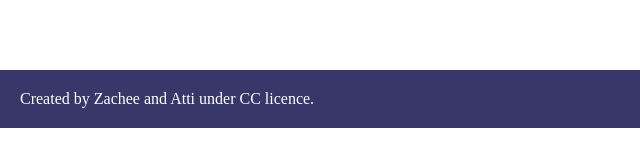
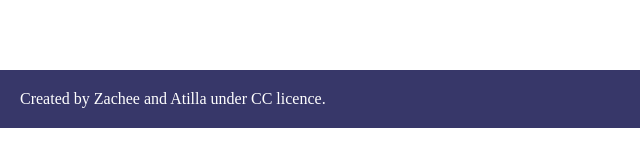
Before and after one commit to ishimwezachee/Scifi_movies-CP-2, a website built with webpack: page src/index.html in a window 1280 px wide. Shown: the part 666-807 px from the top of the page, 0-640 px from the left. Built offline with nearby package versions, Linux system fonts and the light colour scheme.

Commit message:
fixed name

```diff
--- a/src/index.html
+++ b/src/index.html
@@ -19,7 +19,7 @@
     </header>
     <main></main>
     <footer>
-        <p>Created by Zachee and Atti under CC licence.</p>
+        <p>Created by Zachee and Atilla under CC licence.</p>
     </footer>
 </body>
 </html>
```
